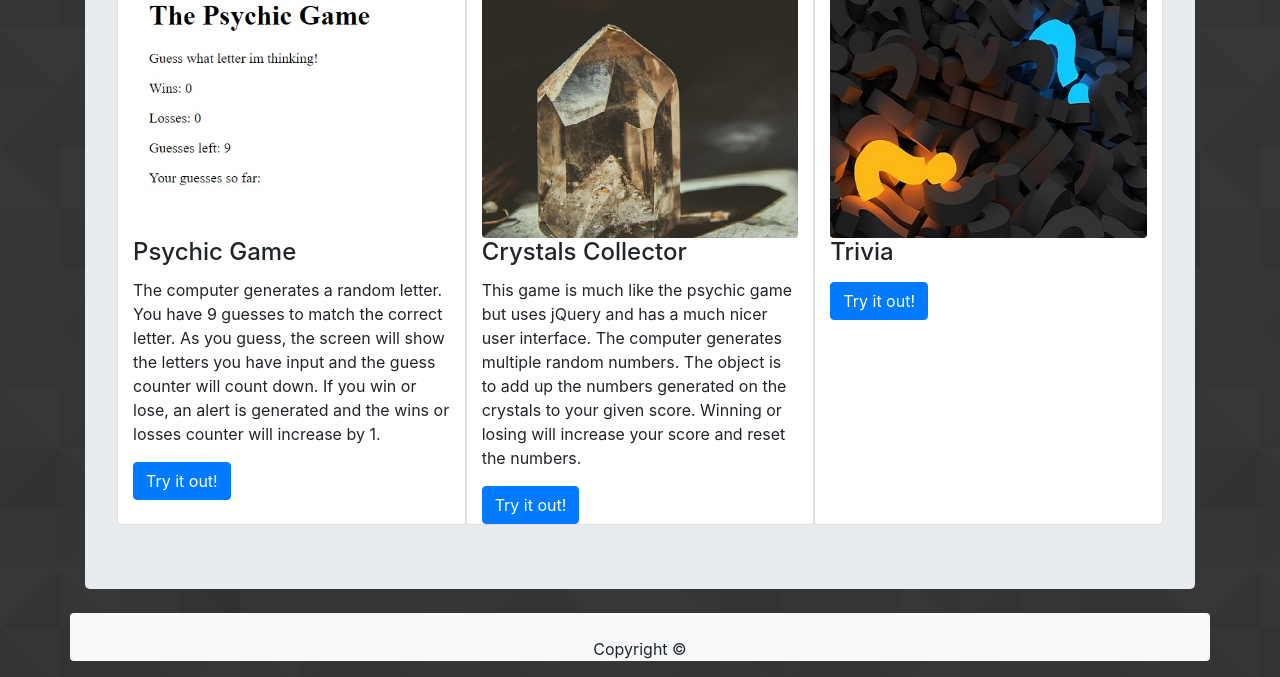
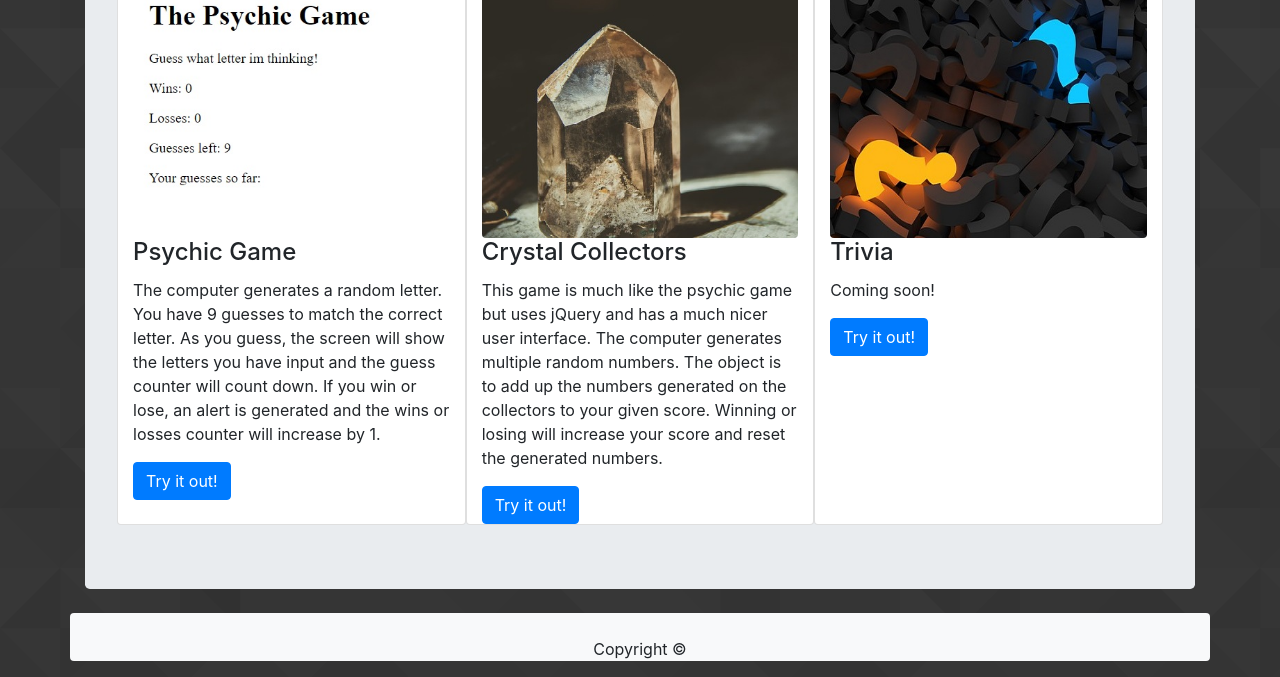
Before and after one commit to gladavis89/Bootstrap-Portfolio, a plain HTML site: page portfolio.html in a window 1280 px wide. Shown: the part 212-889 px from the top of the page. Drawn offline with nearby package versions, Linux system fonts and the light colour scheme.

Commit message:
added crystal link

```diff
--- a/portfolio.html
+++ b/portfolio.html
@@ -48,13 +48,13 @@
           <div class="card col-lg-4">
             <img class="card-img-top img-fluid rounded" src="assets/images/crystal.jpg" alt="Card image cap">
             <div class="card-block">
-              <h4 class="card-title">Crystals Collector</h4>
+              <h4 class="card-title">Crystal Collectors</h4>
               <p class="card-text">This game is much like the psychic game but uses jQuery and has a much nicer user interface.
-                The computer generates multiple random numbers. The object is to add up the numbers generated on the crystals to your given score.
-                Winning or losing will increase your score and reset the numbers.
+                The computer generates multiple random numbers. The object is to add up the numbers generated on the collectors to your given score.
+                Winning or losing will increase your score and reset the generated numbers.
 
               </p>
-              <a href="#" class="btn btn-primary">Try it out!</a>
+              <a href="https://gladavis89.github.io/unit-4-game/" class="btn btn-primary">Try it out!</a>
 
             </div>
 
@@ -63,7 +63,7 @@
             <img class="card-img-top img-fluid rounded" src="assets/images/qMark.jpg" alt="Card image cap">
             <div class="card-block">
               <h4 class="card-title">Trivia</h4>
-              <p class="card-text"></p>
+              <p class="card-text">Coming soon!</p>
               <a href="#" class="btn btn-primary">Try it out!</a>
 
             </div>
```
